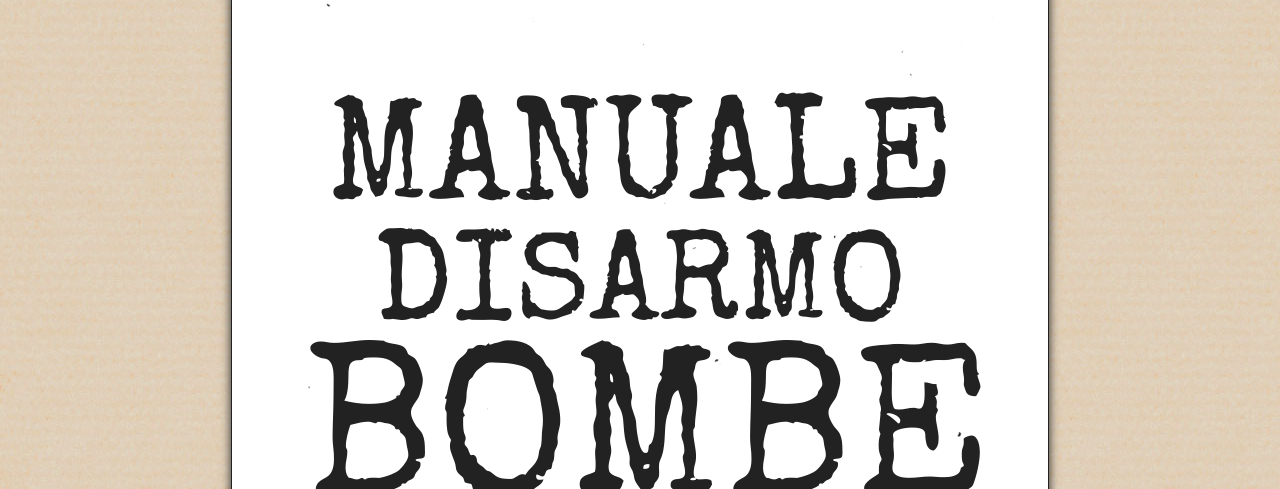
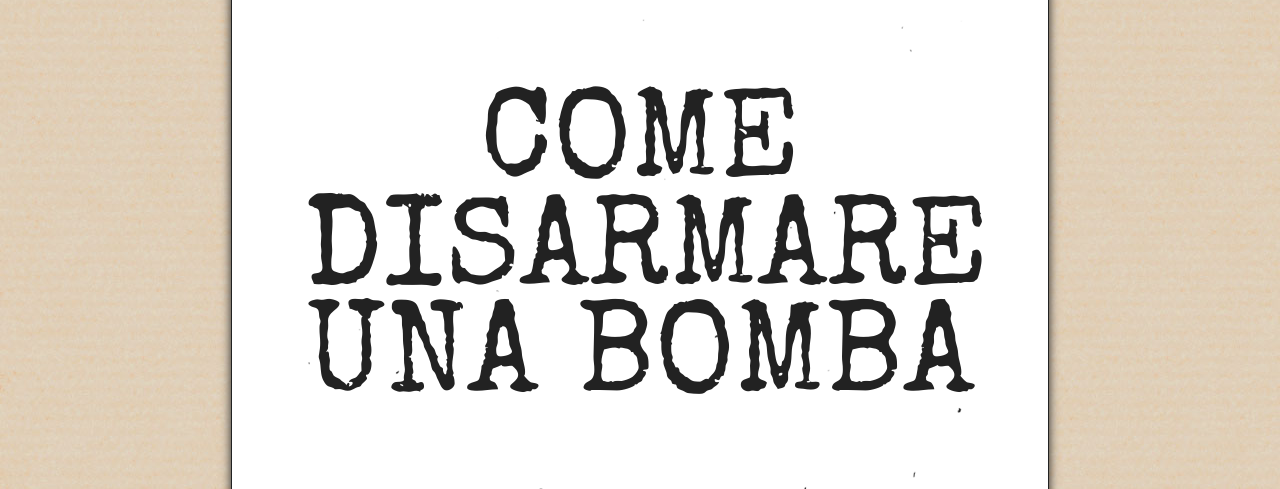
Before and after one commit to jubstuff/italian, a plain HTML site: page index.html in a window 1280 px wide. Shown: the part 300-789 px from the top of the page. Drawn offline with nearby package versions, Linux system fonts and the light colour scheme.

Commit message:
Piccola modifica al titolo

```diff
--- a/index.html
+++ b/index.html
@@ -51,11 +51,11 @@
              style="margin: 1em auto .2em; width: 42em;"/>
 
         <h1 style="font-size: 1em; font-weight: normal; margin: 3.85em auto 0;">
-          <span style="font-size: 9.2em; line-height: 1.7em;">MANUALE</span>
+          <span style="font-size: 7.9em; line-height: 1.7em;">COME</span>
           <br/>
-          <span style="font-size: 7.9em; line-height: 0em;">DISARMO</span>
+          <span style="font-size: 7.9em; line-height: 0em;">DISARMARE</span>
           <br/>
-          <span style="font-size: 13.6em; line-height: 1.13em;">BOMBE</span>
+          <span style="font-size: 8.1em; line-height: 1.13em;">UNA BOMBA</span>
         </h1>
 
         <h2 style="margin: 1.2em auto; text-decoration: none; line-height: 1em; font-size: 2.8em;">
```
